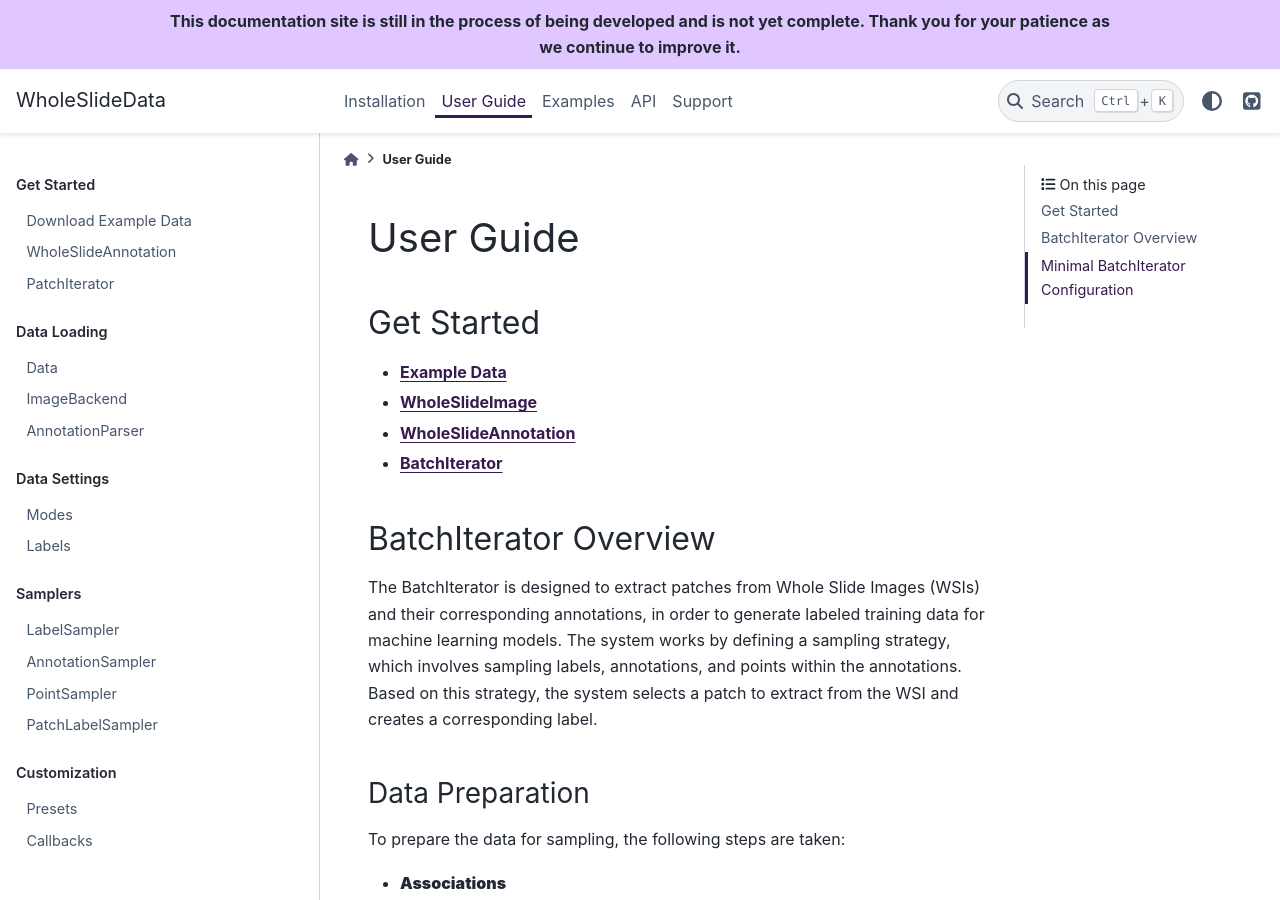
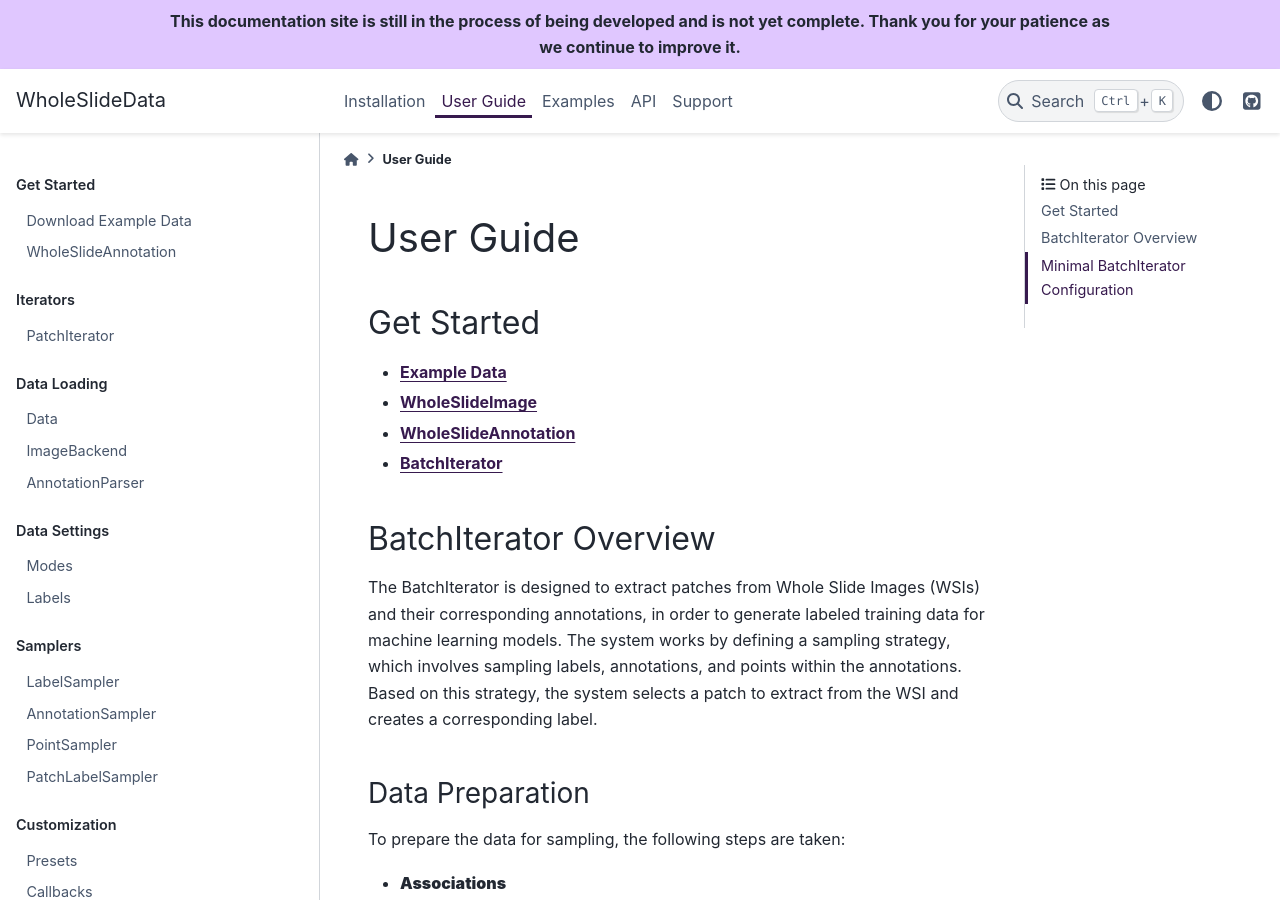
Before and after one commit to DIAGNijmegen/pathology-whole-slide-data, a Sphinx documentation site: the page built from docs/source/userguide/index.rst, in a window 1280 px wide and 900 px high. Built offline with Sphinx 7.4.7 and the PyData theme 0.15.4, drawn with Linux system fonts in a browser that asks for light colours; pages that are not in the unit, such as notebooks, are missing from menus.

Commit message:
update docs

```diff
--- a/docs/source/userguide/index.rst
+++ b/docs/source/userguide/index.rst
@@ -85,6 +85,11 @@ Minimal BatchIterator Configuration
    ./notebooks/components/downloaddata
    ./notebooks/components/wholeslideimage
    ./notebooks/components/wholeslideannotation
+
+.. toctree::
+   :hidden:
+   :caption: Iterators
+
    ./notebooks/components/batchiterator
    ./notebooks/components/patchiterator
 
@@ -95,8 +100,6 @@ Minimal BatchIterator Configuration
    ./notebooks/components/data
    ./notebooks/components/imagebackend
    ./notebooks/components/annotationparser
-
-
 
 .. toctree::
    :hidden:
```
